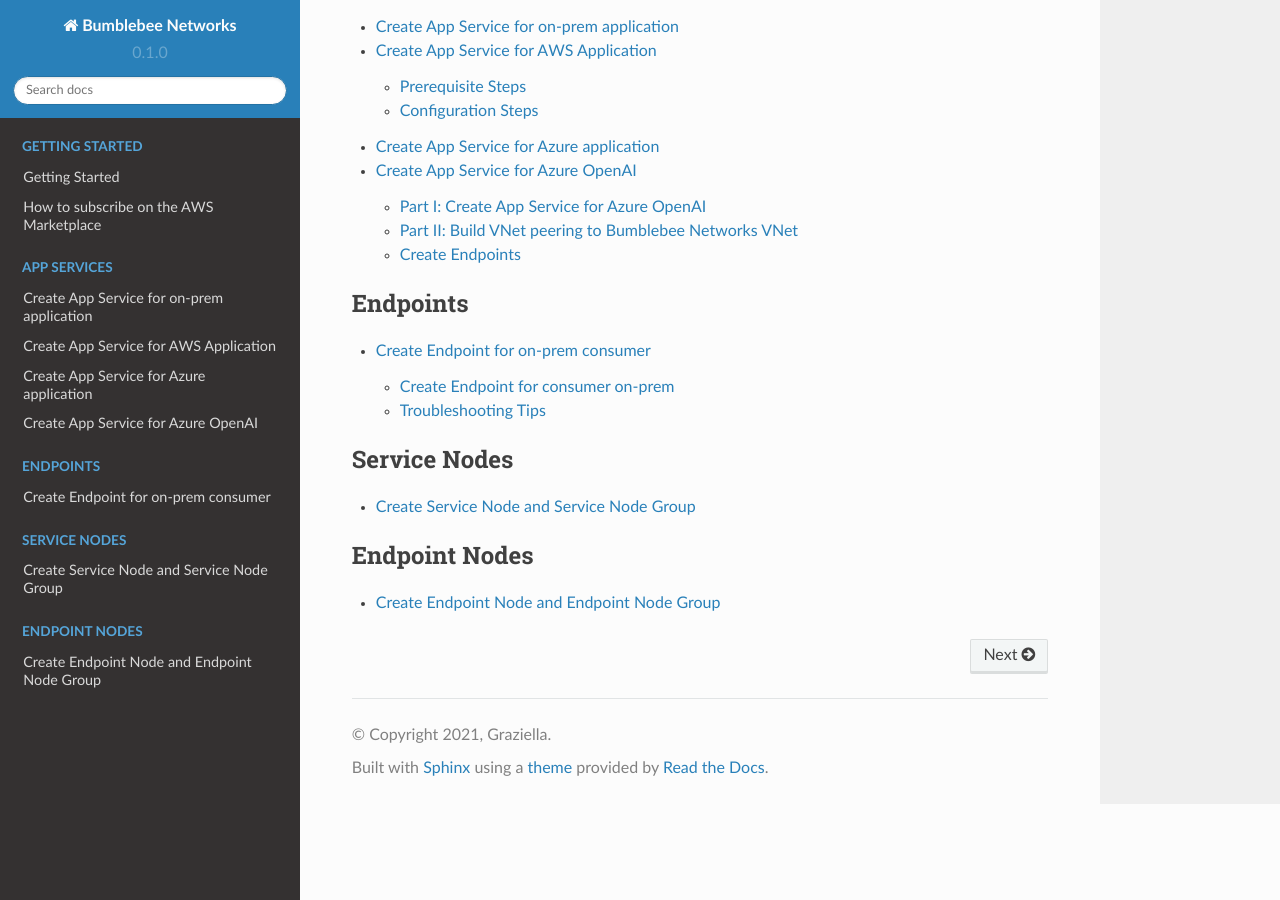
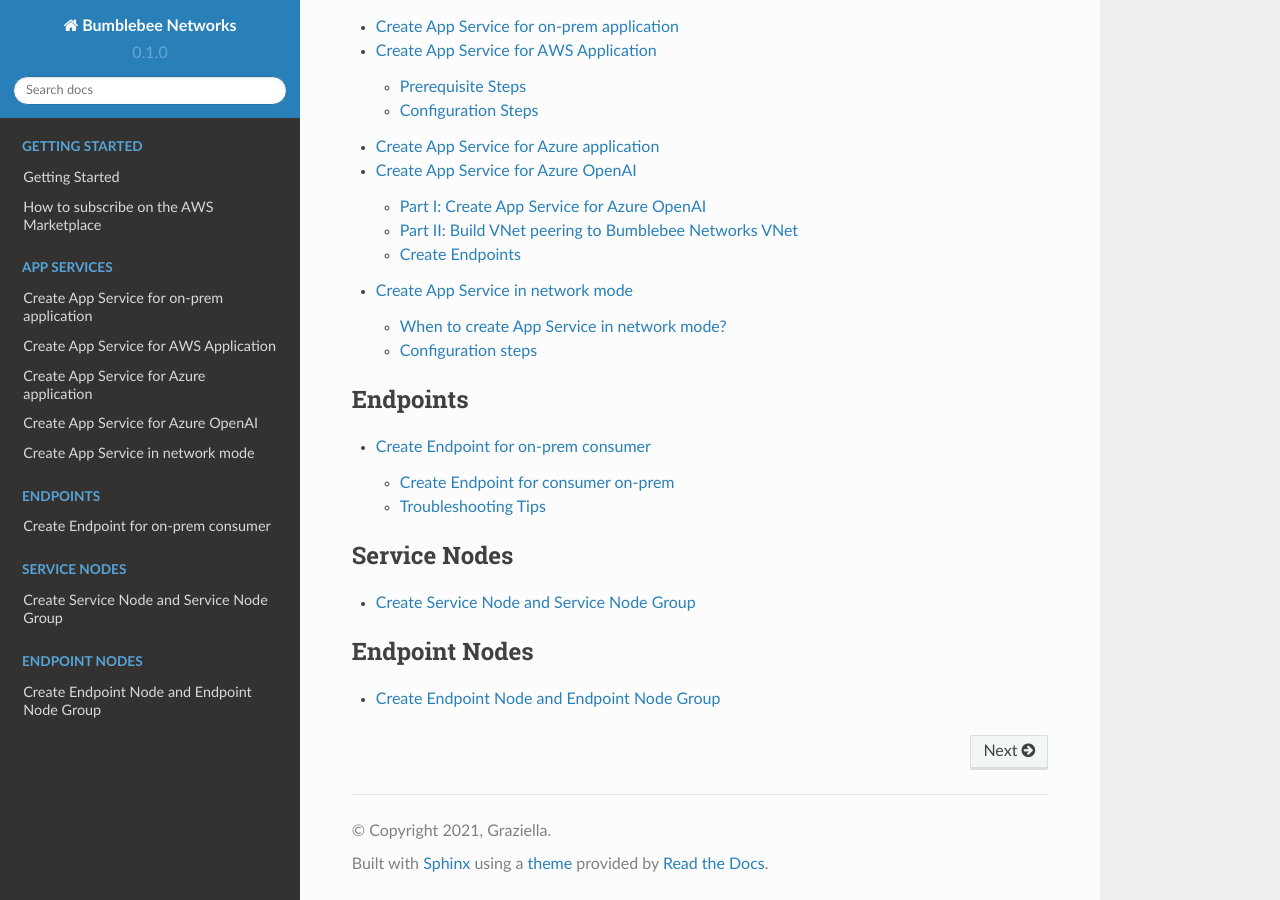
Before and after one commit to sherrywei-bumblebee/bumblebee-docs, a Sphinx documentation site: the page built from docs/source/index.rst, in a window 1280 px wide and 900 px high, scrolled down 1182 px. Built offline with Sphinx 7.4.7 and the Read the Docs theme 2.0.0, drawn with Linux system fonts in a browser that asks for light colours; pages that are not in the unit, such as notebooks, are missing from menus; some of the changed lines change nothing that is shown.

Commit message:
network mode

```diff
--- /dev/null
+++ b/docs/source/AppService/app_service_network_mode.rst
@@ -0,0 +1,62 @@
+=====================================
+Create App Service in network mode
+=====================================
+
+
+When to create App Service in network mode?
+===============================================
+
+Bumblebee Global Private Link builds connectivity without the need for routing, this works perfectly
+for B2B networking for on-prem to on-prem, cross region and multi-cloud.
+But there are situations where dynamic network routing is preferred.
+For example, a print server is located in head quarter and printers are in branch offices.
+Print server initiated traffic needs to reach many printers and many branches.
+If using private link technique, one will need to build many app services. For such scenarios, network node is a better solution.
+
+
+In network mode, App Services act as the concentrator side and Endpoints act as branch side, both sides performs routing functions.
+Traffic can be initiated from both app service side and endpoint side, and the solution is cloud scale.
+To have the ability of dynamic fail over, BGP routing should be enabled on both endpoint and app service run BGP sessions to exchange routes.
+This BGP routing enables dynamic failover if one app service or endpoint fails.
+
+
+|network_mode|
+
+In the diagram above, a branch office deploys 2 Endpoint nodes and in the head office 3 App Service nodes are deployed. Print servers in the head office can initiate print commands to the printers located in the branch offices.
+
+
+The key features
+
+Both Endpoint side of the network and App Service side of the network can initiate traffic.
+App Service nodes and Endpoint nodes have no public IP address associated with them. No inbound firewall ports need to be opened.
+Support static routing and dynamic routing using BGP.
+Support network address translation for overlapping network address ranges between the endpoint network side and app service side and between endpoints themselves.
+Support scale out deployment where clusters of Endpoint nodes and App Service nodes can be deployed to increase network throughput.
+Support dynamic failover of multiple endpoint nodes and app service nodes.
+
+Configuration steps
+=======================
+
+1. Log in to the platform console
+#. At the left navigation bar, click App Services
+#. Click + Create App Service
+#. Enter the App Service name (you can change it later)
+#. For Location, select Network
+#. For the Real subnet CIDRs, enter the network address range of the network where App Service is deployed. Example, 192.168.1.0/24
+#. Select Enable address translation if there are any overlapping network CIDRs in the network.
+    - if Enable address translation is selected, a virtual address range is popped up, this is the default range recommended by Bumblebee platform. You can overwrite if you wish to customize.
+#. Select Enable BGP if App Service advertise routes to the router connects to the Service nodes.
+#. If Enable BGP is selected
+    - Enter what you wish the Bumblebee side ASN number be, for example 65001
+    - Enter what your router ASN number be, for example 65002
+    - Enter your router side BGP peer IP address (Bumblebee side peer IP address will be displayed at the App Service Details page as the field BGP local IP)
+#. Select a Service Node group in the drop menu. If there is no Service Node gorup, follow the instructions list here, to create one and then return to the current page and select a Service Node Group in the drop down menu.
+#. Click Create.
+#. Once the App Service is created, an App Service ID is generated. The App Service ID is what your partners or customers use to make a request to connect to your application.
+    .. note::
+         When App Service is configured in network node, all Endpoints must all be in Network mode.
+
+#. For a complete end-to-end configuration workflow, check out Tutorial: end-to-end-configuration.
+
+
+.. |network_mode| image:: media/network_mode.png
--- a/docs/source/index.rst
+++ b/docs/source/index.rst
@@ -26,6 +26,8 @@
    AppService/create_app_service_aws
    AppService/create_app_service_azure
    AppService/create_app_service_openai
+   AppService/app_service_network_mode
+
 
 .. toctree::
    :caption: Endpoints
```
Also changed, not shown: docs/source/AppService/media/network_mode.png (added).
